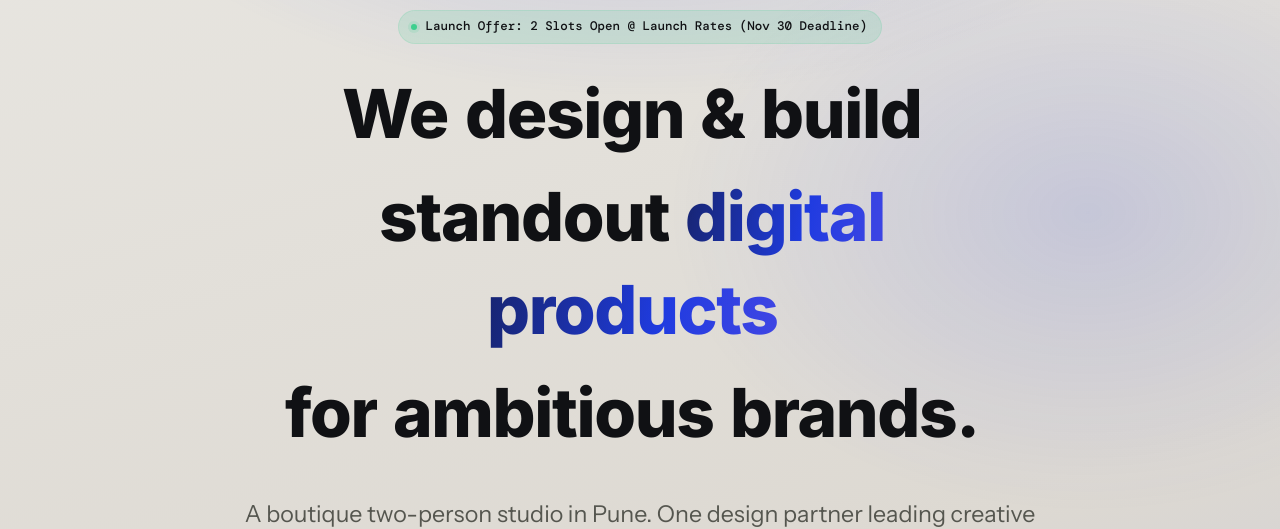
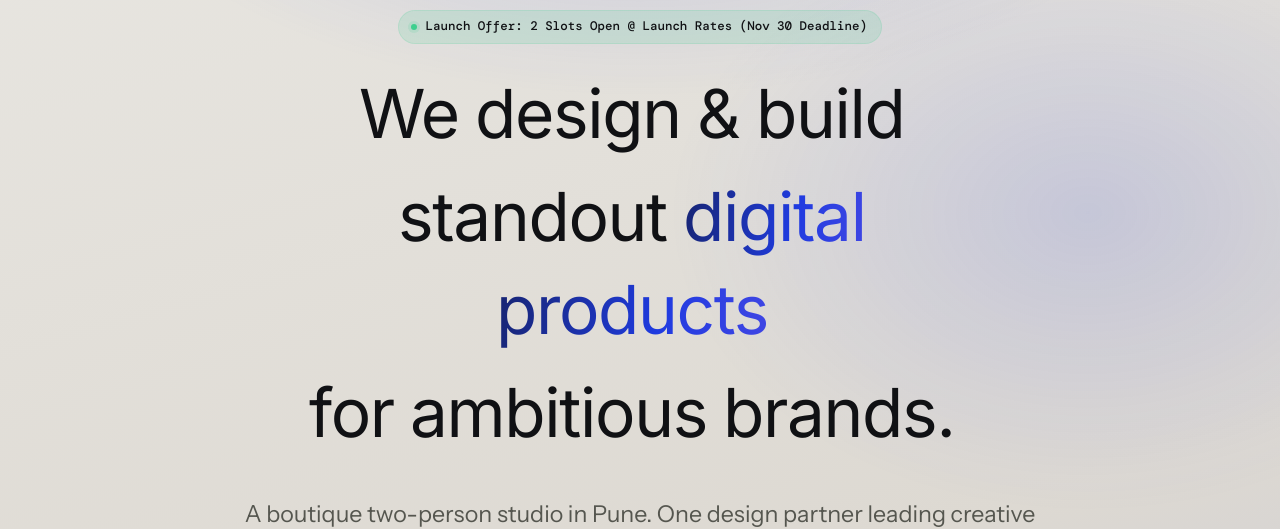
Before and after one commit to shanzxt/DailyGrit, a React (Vite) app: page / in a window 1280 px wide. Shown: the part 185-714 px from the top of the page. Built offline with nearby package versions, Linux system fonts and the light colour scheme; no server answers.

Commit message:
your commit message

```diff
--- a/src/components/Hero.css
+++ b/src/components/Hero.css
@@ -38,7 +38,7 @@
 
 .hero-head {
   font-size: clamp(2.2rem, 1.5rem + 3.4vw, 4.5rem);
-  font-weight: 800;
+  font-weight: 200;
   letter-spacing: -0.02em;
   line-height: 1.15;
   max-width: 17ch;
```
